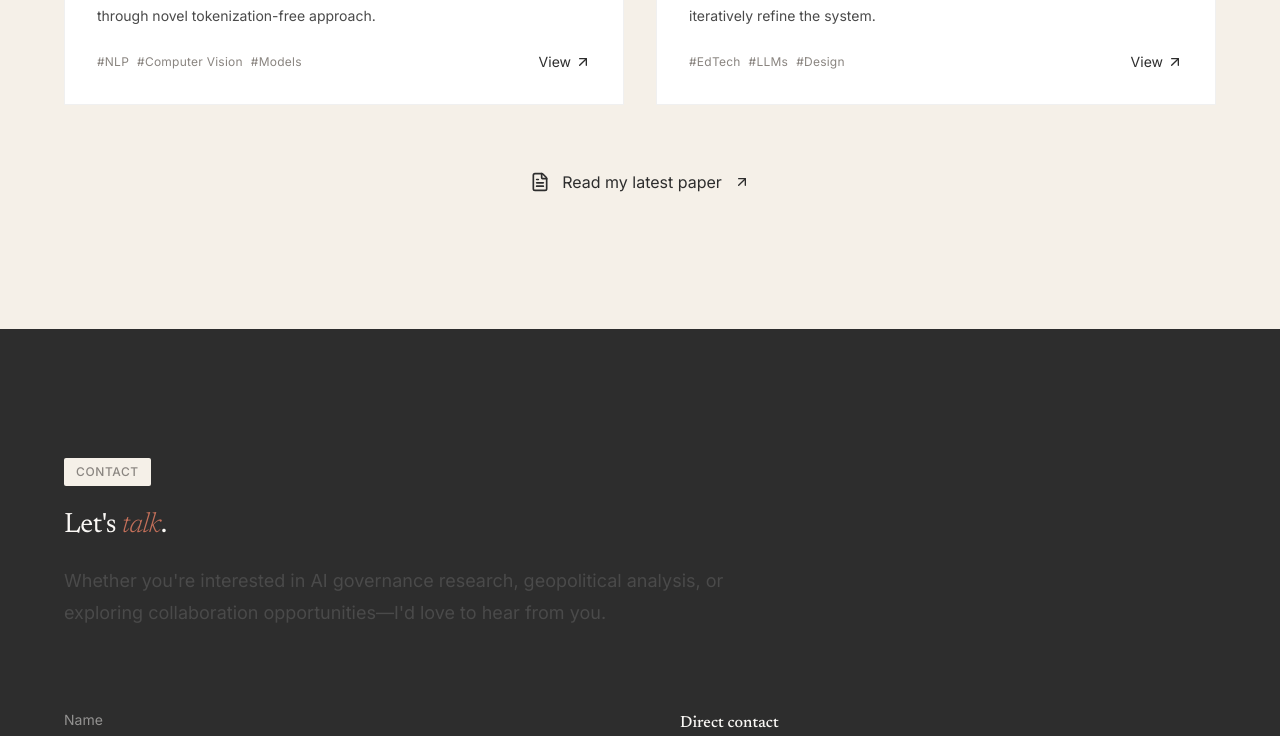
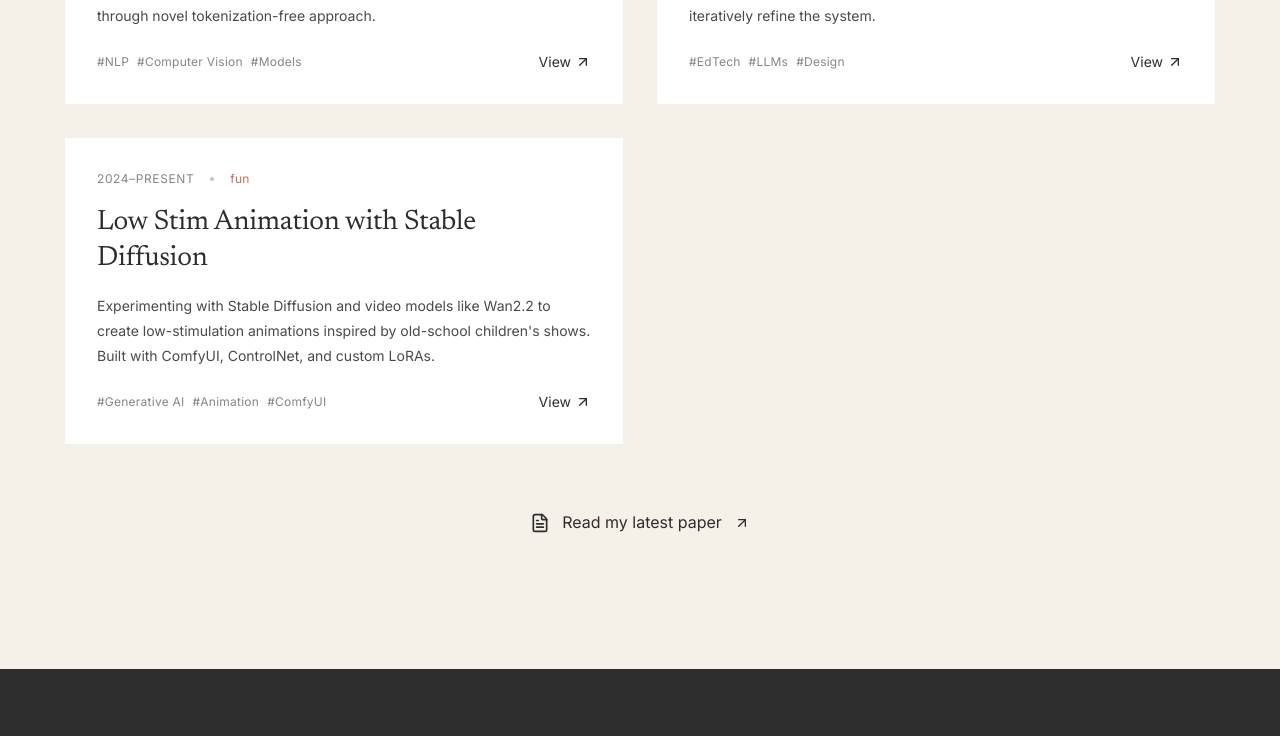
Before and after one commit to norris-mos/maxonorris, a React (Vite) app in the folder app/: page / in a window 1280 px wide. Shown: the part 3380-4116 px from the top of the page. Built offline with nearby package versions, Linux system fonts and the light colour scheme.

Commit message:
added fun tab

```diff
--- a/app/src/components/sections/Research.tsx
+++ b/app/src/components/sections/Research.tsx
@@ -47,6 +47,7 @@ const Research = () => {
     { id: 'publication', label: 'Publications' },
     { id: 'project', label: 'Projects' },
     { id: 'policy', label: 'Policy Work' },
+    { id: 'fun', label: 'Fun' },
   ];
 
   const filteredItems = activeFilter === 'all'
--- a/app/src/data/research.ts
+++ b/app/src/data/research.ts
@@ -1,7 +1,7 @@
 export interface ResearchItem {
   id: number;
   slug: string;
-  type: 'publication' | 'project' | 'policy';
+  type: 'publication' | 'project' | 'policy' | 'fun';
   title: string;
   subtitle: string;
   venue: string;
@@ -232,6 +232,51 @@ export const researchItems: ResearchItem[] = [
         }
       ]
     }
+  },
+  {
+    id: 7,
+    slug: 'low-stim-animation',
+    type: 'fun',
+    title: 'Low Stim Animation with Stable Diffusion',
+    subtitle: 'Reimagining classic children\'s animations using modern generative AI and video models',
+    venue: 'Personal Project',
+    date: '2024–Present',
+    excerpt: 'Experimenting with Stable Diffusion and video models like Wan2.2 to create low-stimulation animations inspired by old-school children\'s shows. Built with ComfyUI, ControlNet, and custom LoRAs.',
+    link: '#',
+    tags: ['Generative AI', 'Animation', 'ComfyUI'],
+    fullContent: {
+      overview: 'This project explores the intersection of nostalgia and cutting-edge AI by using Stable Diffusion and modern video models to recreate the gentle, low-stimulation aesthetic of classic children\'s animations. Through ComfyUI workflows and advanced conditioning techniques, I\'m developing a pipeline for generating animation content that captures the charm of old-school shows while leveraging state-of-the-art generative models.',
+      sections: [
+        {
+          heading: 'The Vision',
+          content: 'Modern children\'s content is often hyper-stimulating—rapid cuts, bright colors, constant movement. This project is an attempt to revive the calmer aesthetic of older children\'s shows: gentle pacing, soft colors, simple character designs. But instead of traditional animation techniques, I\'m using generative AI to create new content in this style. The goal is to see if modern video generation models can capture the warmth and simplicity that made those old shows so appealing.'
+        },
+        {
+          heading: 'Technical Stack: ComfyUI Workflows',
+          content: 'The core of this project is built in ComfyUI, a node-based interface for Stable Diffusion workflows. Unlike simple prompt-to-image tools, ComfyUI lets you build complex generation pipelines with fine-grained control over every step. My workflow chains together multiple models: base Stable Diffusion for image generation, ControlNet for spatial guidance, custom LoRAs for style consistency, and video models like Wan2.2 for temporal coherence across frames. ComfyUI\'s modularity makes it perfect for experimentation—I can swap out models, adjust conditioning weights, and iterate on the pipeline without touching code.'
+        },
+        {
+          heading: 'ControlNet for Spatial Consistency',
+          content: 'ControlNet is crucial for maintaining consistent compositions across generated frames. I use it to guide the model with edge maps, depth maps, or pose skeletons extracted from reference animations. This ensures characters stay in the same positions, backgrounds remain stable, and camera movements are smooth. For example, if I want a character to walk across a scene, I can provide a sequence of pose skeletons as conditioning, and ControlNet ensures the generated frames follow that movement while maintaining the overall aesthetic. Different ControlNet models handle different types of conditioning—I typically use a combination of line art detection and depth estimation depending on the scene.'
+        },
+        {
+          heading: 'Custom LoRAs for Style Consistency',
+          content: 'Low-Rank Adaptation (LoRA) lets me fine-tune Stable Diffusion on specific visual styles without retraining the entire model. I\'ve trained several LoRAs on old children\'s animation frames—shows with that characteristic soft, watercolor-like aesthetic and simple character designs. These LoRAs bias the model toward generating content that matches that style. The beauty of LoRAs is that they\'re small (a few hundred MB) and can be mixed together—I can combine a "soft colors" LoRA with a "1980s animation" LoRA to get exactly the aesthetic I want. Training them requires curating datasets of reference frames and fine-tuning on specific visual attributes.'
+        },
+        {
+          heading: 'Video Generation with Wan2.2',
+          content: 'Stable Diffusion excels at generating individual frames, but video requires temporal coherence—each frame needs to flow smoothly into the next. That\'s where video models like Wan2.2 come in. Wan2.2 is a video generation model that can take a sequence of frames and interpolate between them, adding motion and ensuring consistency over time. My pipeline first generates keyframes using Stable Diffusion with ControlNet and LoRA conditioning, then feeds those keyframes into Wan2.2 to create smooth animation sequences. The model handles subtle movements, maintains character consistency, and adds natural motion blur. It\'s still experimental—video models are much less mature than image models—but the results are promising.'
+        },
+        {
+          heading: 'Challenges and Iteration',
+          content: 'Generative animation is hard. Temporal coherence is the biggest challenge—models want to "hallucinate" new details in every frame, causing flickering and inconsistency. I\'ve experimented with various techniques: frame interpolation, optical flow conditioning, and multi-frame batching to improve stability. Another challenge is capturing the "feel" of old animations—it\'s not just about visual style but timing, pacing, and character movement. I\'m still iterating on the workflow, testing different model combinations and conditioning strategies. The goal isn\'t to perfectly replicate old shows but to capture their essence using modern tools.'
+        },
+        {
+          heading: 'What\'s Next',
+          content: 'I\'m working on building a library of LoRAs trained on different animation eras and styles, creating a toolkit for generating low-stim content. Future experiments include incorporating audio-reactive generation (animation that responds to music or narration), exploring newer video models as they\'re released, and potentially generating entire short episodes. This is a passion project—an excuse to play with cutting-edge generative models while creating something that feels timeless and comforting.'
+        }
+      ]
+    }
   }
 ];
 
--- a/app/src/pages/ResearchDetailPage.tsx
+++ b/app/src/pages/ResearchDetailPage.tsx
@@ -23,6 +23,7 @@ function ResearchDetailPage() {
     publication: 'Publication',
     project: 'Project',
     policy: 'Policy Work',
+    fun: 'Fun',
   };
 
   return (
```
